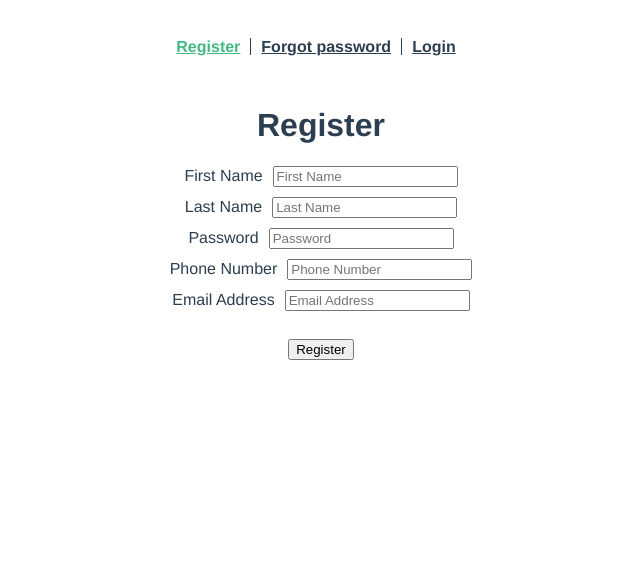
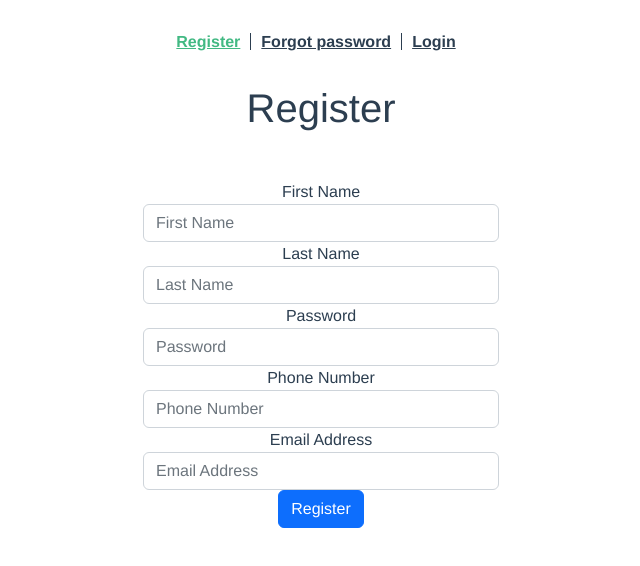
Before and after one commit to justinRE/vuepage, a Vue app: page /register in a window 1280 px wide. Shown: the top 566 px of the page, without its empty margins (319-959 px from the left). Built offline with nearby package versions, Linux system fonts and the light colour scheme.

Commit message:
Added bootstrap to pages

```diff
--- a/package.json
+++ b/package.json
@@ -8,6 +8,7 @@
   },
   "dependencies": {
     "axios": "^1.3.4",
+    "bootstrap": "^5.2.3",
     "dotenv": "^16.0.3",
     "vue": "^2.6.11",
     "vue-router": "^3.1.5"
--- a/src/App.vue
+++ b/src/App.vue
@@ -1,7 +1,7 @@
 <template>
   <div id="app">
     <div id="nav">
-      <router-link to="/register">Register</router-link>
+      <router-link v-if="!authenticated" to="/register">Register</router-link>
       <router-link v-if="!authenticated" to="/forgot">Forgot password</router-link>
       <router-link v-if="authenticated" to="/card">Punch Card</router-link>
       <router-link v-if="authenticated" to="/login" v-on:click.native="logout()" replace>Logout</router-link>
--- a/src/main.js
+++ b/src/main.js
@@ -1,6 +1,7 @@
 import Vue from 'vue'
 import App from './App.vue'
 import router from './router'
+import 'bootstrap/dist/css/bootstrap.css'
 
 Vue.config.productionTip = false
 
--- a/src/router/index.js
+++ b/src/router/index.js
@@ -25,21 +25,21 @@ const routes = [
     path: '/card',
     name: 'Card',
     component: function () {
-      return import(/* webpackChunkName: "Card" */ '../views/Card.vue')
+      return import(/* webpackChunkName: "card" */ '../views/Card.vue')
     }
   },
   {
     path: '/login',
     name: 'Login',
     component: function () {
-      return import(/* webpackChunkName: "register" */ '../views/Login.vue')
+      return import(/* webpackChunkName: "login" */ '../views/Login.vue')
     }
   },
   {
     path: '/customers',
     name: 'Customers',
     component: function () {
-      return import(/* webpackChunkName: "Customers" */ '../views/Customers.vue')
+      return import(/* webpackChunkName: "customers" */ '../views/Customers.vue')
     }
   }
 ]
--- a/src/views/Card.vue
+++ b/src/views/Card.vue
@@ -66,6 +66,9 @@ export default {
 .punch-row img {
   width: 50px;
   height: 50px;
+  margin-top: -1px;
+  margin-left: -1px;
+  margin-right: -1px;
 }
 
 .punched {
@@ -75,13 +78,16 @@ export default {
 .cup {
   width: 100px;
   height: 100px;
+  margin-top: -1px;
+  margin-left: -1px;
+  margin-right: -1px;
 }
 
 .left-cap,
 .right-cap {
   width: 20px;
   height: 50px;
-  margin-right: 0px;
+  margin-right: -1px;
 }
 
 .drinks {
--- a/src/views/Customers.vue
+++ b/src/views/Customers.vue
@@ -1,6 +1,8 @@
 <template>
-      <div class="table-wrapper">
-    <table>
+    <div class="container">
+      <h1>Customer List</h1>
+      <div class="table-responsive">
+        <table class="table">
           <thead>
             <tr>
               <th>Name</th>
@@ -15,15 +17,15 @@
               <td>{{ customerData.customerEmail }}</td>
               <td>{{ customerData.customerPhone }}</td>
               <td>
-            <button @click="editCustomer(customerData)">Edit</button>
-            <button @click="deleteCustomer(customerData)">Delete</button>
-            <button @click="punchCustomer(customerData)">Punch</button>
+                <button class="btn btn-primary" @click="editCustomer(customerData)">Edit</button>
+                <button class="btn btn-danger" @click="deleteCustomer(customerData)">Delete</button>
+                <button class="btn btn-success" @click="punchCustomer(customerData)">Punch</button>
               </td>
             </tr>
           </tbody>
         </table>
       </div>
-
+    </div>
   </template>
 
 
--- a/src/views/Forgot.vue
+++ b/src/views/Forgot.vue
@@ -1,13 +1,20 @@
 <template>
-    <div id="forgot">
-        <h1>Forgot password</h1>
-        <div class="form-inputs">
-            <label for="username">First/Last Name</label>
-            <input type="text" id="username" name="username" v-model="input.username" placeholder="First/Last Name" />
-         </div>
-        <button type="button" v-on:click="forgot()">Reset Password</button>
+    <div class="container" id="forgot">
+      <div class="row justify-content-center mt-5">
+        <div class="col-md-6 col-lg-4">
+          <h1 class="text-center mb-3">Forgot password</h1>
+          <form>
+            <div class="form-group">
+              <label for="username">First/Last Name</label>
+              <input type="text" id="username" name="username" v-model="input.username" class="form-control" placeholder="First/Last Name" />
+            </div>
+            <button type="button" v-on:click="forgot()" class="btn btn-primary btn-block">Reset Password</button>
+          </form>
+        </div>
+      </div>
     </div>
-</template>
+  </template>
+
 
 <script>
 export default {
--- a/src/views/Login.vue
+++ b/src/views/Login.vue
@@ -1,15 +1,21 @@
 <template>
-    <div id="login">
-        <h1>Login</h1>
-        <div class="form-inputs">
-            <label for="username">First/Last Name</label>
-            <input type="text" id="username" name="username" v-model="input.username" placeholder="First/Last Name" />
+    <div class="container">
+        <div class="row justify-content-center mt-5">
+            <div class="col-md-6 col-lg-4">
+                <h1 class="text-center mb-3">Login</h1>
+                <form>
+                    <div class="form-group">
+                        <label for="username">First/Last Name</label>
+                        <input type="text" class="form-control" id="username" name="username" v-model="input.username" placeholder="First/Last Name" />
+                    </div>
+                    <div class="form-group">
+                        <label for="password">Password</label>
+                        <input type="password" class="form-control" id="password" name="password" v-model="input.password" placeholder="Password" />
+                    </div>
+                    <button type="button" class="btn btn-primary btn-block" v-on:click="login()">Login</button>
+                </form>
+            </div>
         </div>
-        <div class="form-inputs">
-            <label for="password">Password</label>
-            <input type="password" id="password" name="password" v-model="input.password" placeholder="Password" />
-        </div>
-        <button type="button" v-on:click="login()">Login</button>
     </div>
 </template>
 
@@ -41,15 +47,3 @@
         }
     }
 </script>
-
-<style>
-
-#login .form-inputs {
-    padding-bottom: 10px;
-}
-
-#login .form-inputs label {
-    padding-right: 10px;
-}
-
-</style>
--- a/src/views/Register.vue
+++ b/src/views/Register.vue
@@ -1,39 +1,44 @@
 <template>
-  <div id="register">
-      <h1>Register</h1>
-      <div class="form-container">
-        <div class="form-inputs">
+  <div id="register" class="container">
+      <h1 class="text-center mb-5">Register</h1>
+      <div class="row justify-content-center">
+        <div class="col-md-6 col-lg-4">
+          <form>
+            <div class="form-group">
               <label for="firstName">First Name</label>
-            <input type="text" id="firstName" name="firstName" v-model="input.firstName" placeholder="First Name" />
+              <input type="text" class="form-control" id="firstName" name="firstName" v-model="input.firstName" placeholder="First Name" />
+              <div class="invalid-feedback">{{error1}}</div>
             </div>
-        <label>{{error1}}</label>
-        <div class="form-inputs">
+            <div class="form-group">
               <label for="lastName">Last Name</label>
-            <input type="text" id="lastName" name="lastName" v-model="input.lastName" placeholder="Last Name" />
+              <input type="text" class="form-control" id="lastName" name="lastName" v-model="input.lastName" placeholder="Last Name" />
+              <div class="invalid-feedback">{{error5}}</div>
             </div>
-        <label>{{error5}}</label>
-        <div class="form-inputs">
+            <div class="form-group">
               <label for="password">Password</label>
-            <input type="password" id="password" name="password" v-model="input.password" placeholder="Password" />
+              <input type="password" class="form-control" id="password" name="password" v-model="input.password" placeholder="Password" />
+              <div class="invalid-feedback">{{error2}}</div>
             </div>
-        <label>{{error2}}</label>
-        <div class="form-inputs">
+            <div class="form-group">
               <label for="phone">Phone Number</label>
-            <input type="phone" id="phone" name="phone" v-model="input.phone" placeholder="Phone Number" />
+              <input type="phone" class="form-control" id="phone" name="phone" v-model="input.phone" placeholder="Phone Number" />
+              <div class="invalid-feedback">{{error3}}</div>
             </div>
-        <label>{{error3}}</label>
-        <div class="form-inputs">
+            <div class="form-group">
               <label for="email">Email Address</label>
-            <input type="email" id="email" name="email" v-model="input.email" placeholder="Email Address" />
+              <input type="email" class="form-control" id="email" name="email" v-model="input.email" placeholder="Email Address" />
+              <div class="invalid-feedback">{{error4}}</div>
             </div>
-        <label>{{error4}}</label> <br>
-      </div>
-      <button type="button" v-on:click="register()">Register</button>
-      <div>
+            <button type="button" class="btn btn-primary" v-on:click="register()">Register</button>
+          </form>
+          <div class="mt-3">
             <label>{{message}}</label>
           </div>
         </div>
+      </div>
+  </div>
 </template>
+
 
 
 
```
Also changed, not shown: 1 other file (tests, documents, lock files or other folders). Lines whose indentation alone changed are shown as unchanged.
